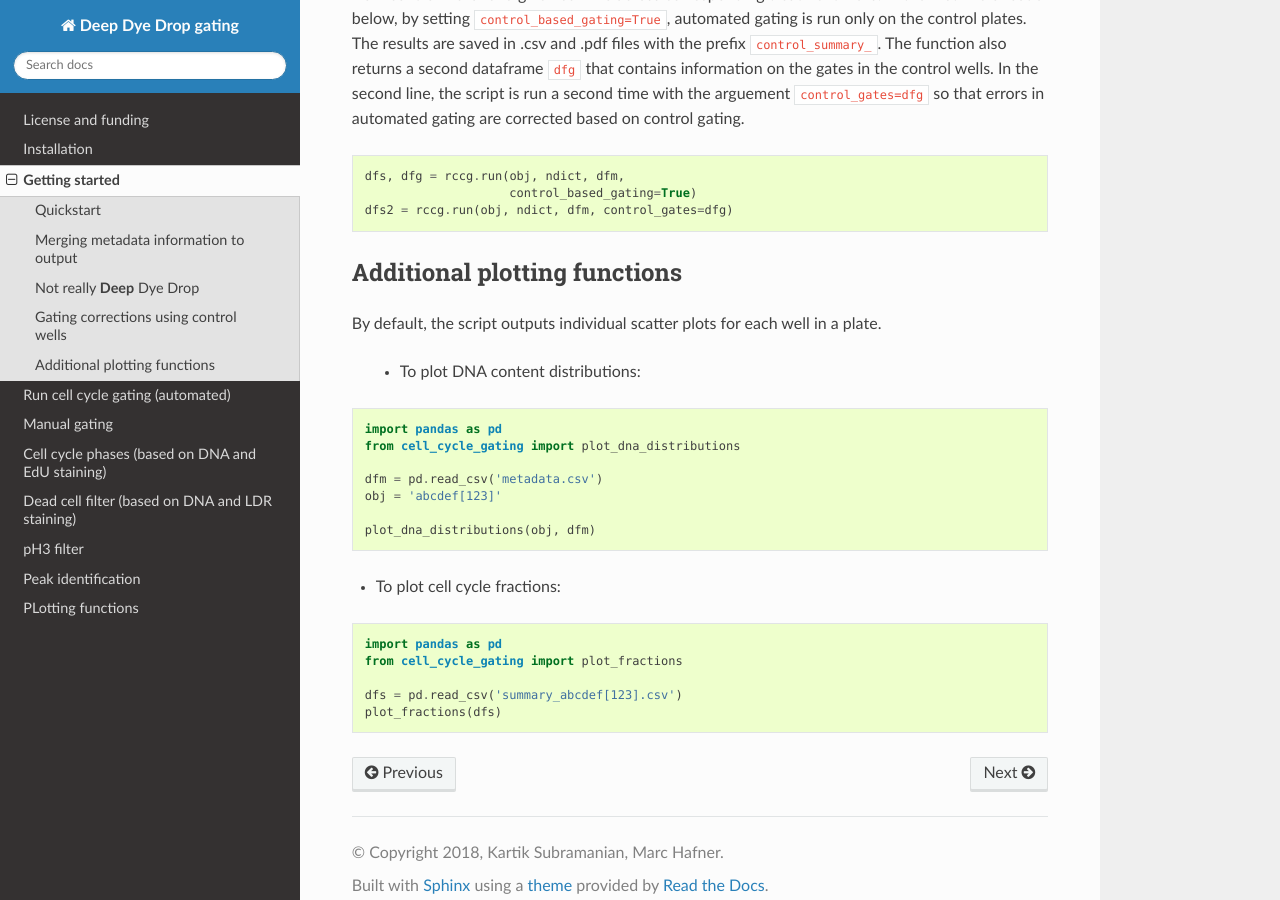
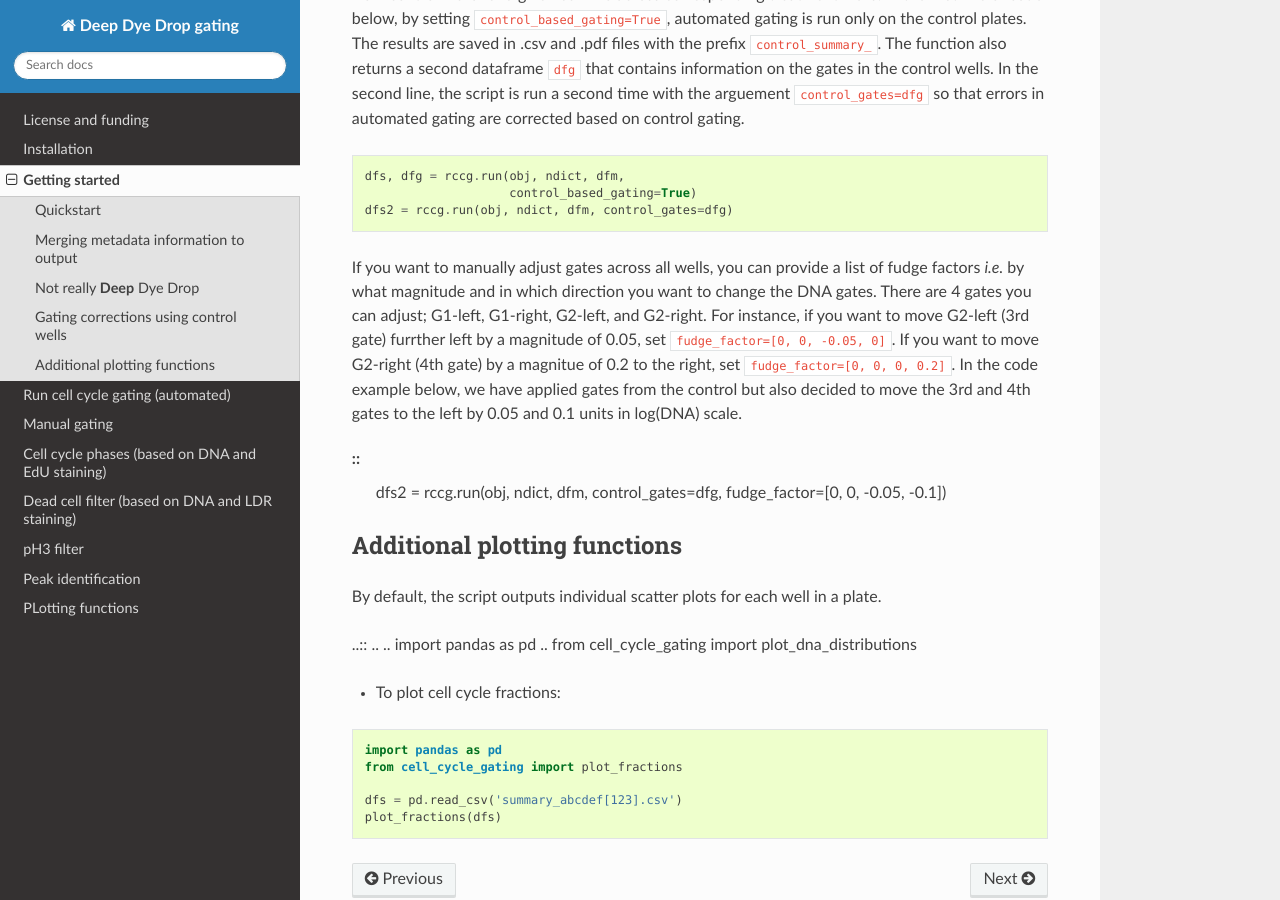
Before and after one commit to datarail/DrugResponse, a Sphinx documentation site: the page built from python/docs/getting_started.rst, in a window 1280 px wide and 900 px high, scrolled down 1512 px. Built offline with Sphinx 7.4.7 and the Read the Docs theme 2.0.0, drawn with Linux system fonts in a browser that asks for light colours.

Commit message:
Included documentation on how to manually adjust dna gates.

```diff
--- a/python/docs/getting_started.rst
+++ b/python/docs/getting_started.rst
@@ -75,22 +75,27 @@ Automated gating does not always work well, in which case you can apply the auto
                        control_based_gating=True)
    dfs2 = rccg.run(obj, ndict, dfm, control_gates=dfg)
 
+If you want to manually adjust gates across all wells, you can provide a list of fudge factors `i.e.` by what magnitude and in which direction you want to change the DNA gates. There are 4 gates you can adjust; G1-left, G1-right, G2-left, and G2-right. For instance, if you want to move G2-left (3rd gate) furrther left by a magnitude of 0.05, set ``fudge_factor=[0, 0, -0.05, 0]``. If you want to move G2-right (4th gate) by a magnitue of 0.2 to the right, set ``fudge_factor=[0, 0, 0, 0.2]``. In the code example below, we have applied gates from the control but also decided to move the 3rd and 4th gates to the left by 0.05 and 0.1 units in log(DNA) scale.
+
+::
+   dfs2 = rccg.run(obj, ndict, dfm, control_gates=dfg, fudge_factor=[0, 0, -0.05, -0.1])
+
 
 
 Additional plotting functions
 -----------------------------
 By default, the script outputs individual scatter plots for each well in a plate.
 
- - To plot DNA content distributions:
-::
+.. - To plot DNA content distributions:
+..::
+..
+..  import pandas as pd
+..   from cell_cycle_gating import plot_dna_distributions
 
-   import pandas as pd
-   from cell_cycle_gating import plot_dna_distributions
+..   dfm = pd.read_csv('metadata.csv')
+..   obj = 'abcdef[123]'
 
-   dfm = pd.read_csv('metadata.csv')
-   obj = 'abcdef[123]'
-
-   plot_dna_distributions(obj, dfm)
+..   plot_dna_distributions(obj, dfm)
 
 - To plot cell cycle fractions:
 ::
```
